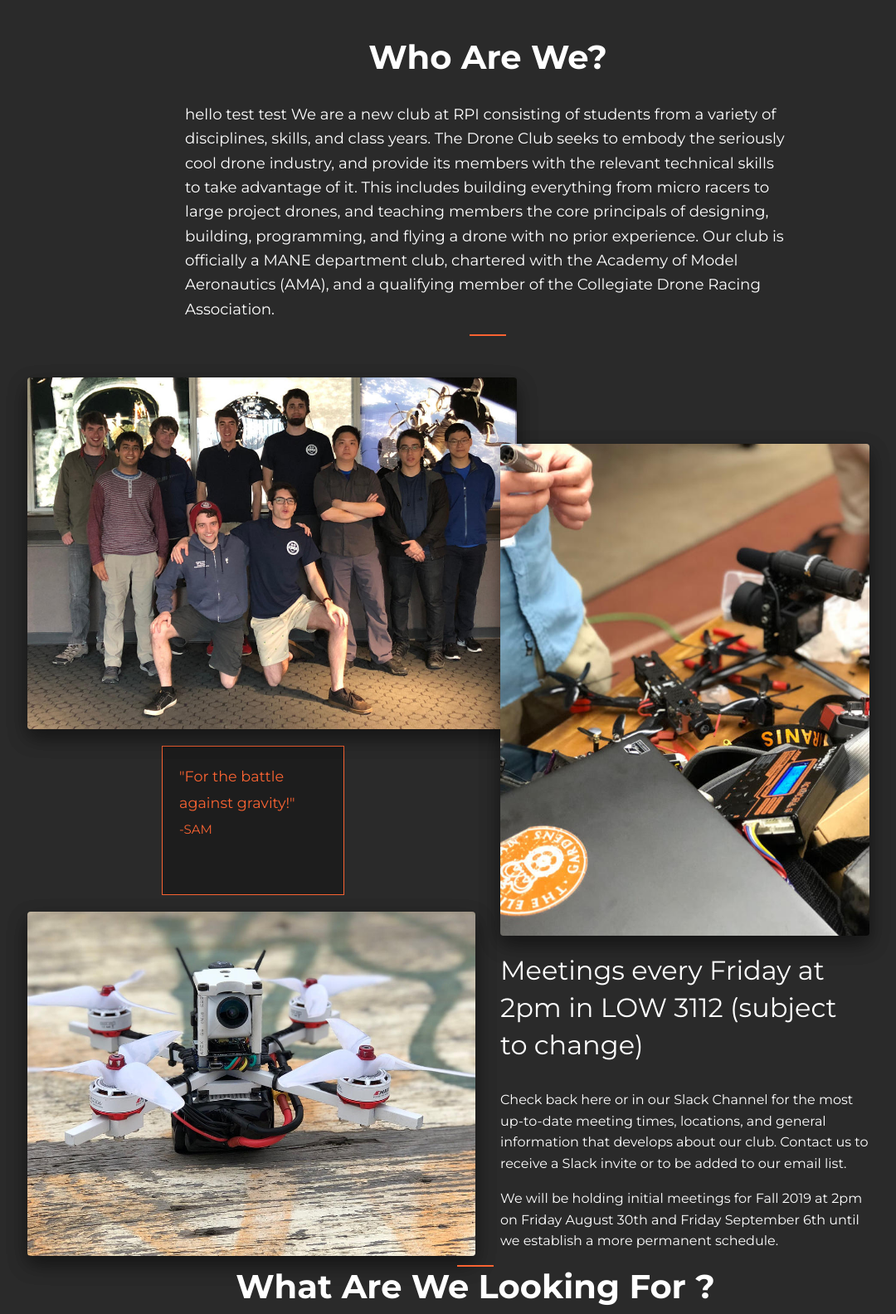
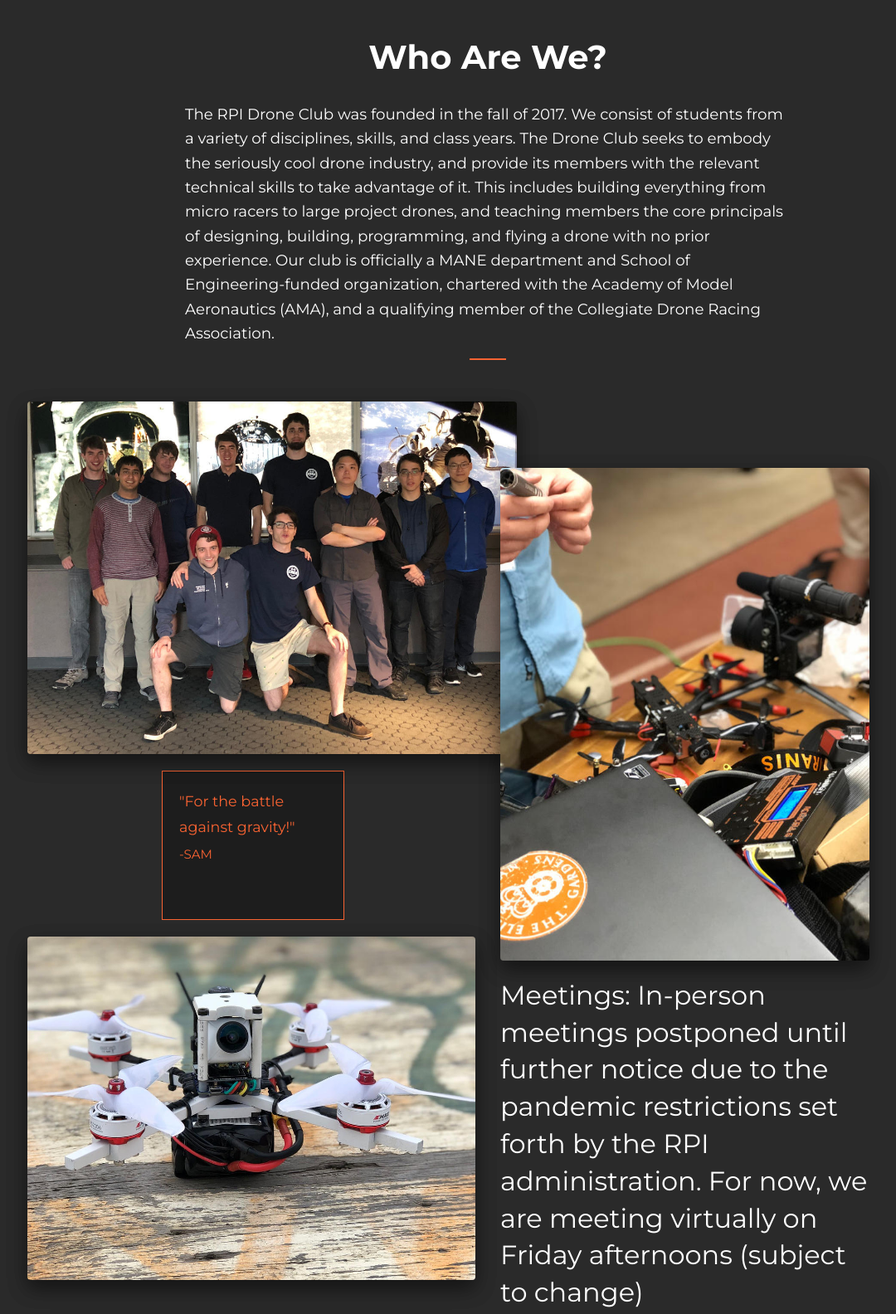
Before and after one commit to RPI-Drone-Club/rpidrone.club, a plain HTML site: page index.html in a window 1280 px wide. Shown: the part 1280-2864 px from the top of the page at 83% size, without its empty margins (52-1132 px from the left). Drawn offline with nearby package versions, Linux system fonts and the light colour scheme.

Commit message:
Add files via upload

```diff
--- a/index.html
+++ b/index.html
@@ -51,10 +51,10 @@
                   <div class="col-md-8 offset-md-2 text-center">
                       <h2 class="title">Who Are We?</h2>
                       <p class="description">
-			      hello test test
-                        We are a new club at RPI consisting of students from a variety of disciplines, skills, and class years. The Drone Club seeks to embody the seriously cool drone industry,
+
+                        The RPI Drone Club was founded in the fall of 2017. We consist of students from a variety of disciplines, skills, and class years. The Drone Club seeks to embody the seriously cool drone industry,
                         and provide its members with the relevant technical skills to take advantage of it. This includes building everything from micro racers to large project drones, and teaching members the core principals of designing, building, programming, and flying a drone with no prior experience.
-                        Our club is officially a MANE department club, chartered with the Academy of Model Aeronautics (AMA), and a qualifying member of the Collegiate Drone Racing Association.
+                        Our club is officially a MANE department and School of Engineering-funded organization, chartered with the Academy of Model Aeronautics (AMA), and a qualifying member of the Collegiate Drone Racing Association.
 
                       </p>
                   </div>
@@ -81,9 +81,9 @@
                           <div class="image-container image-r img-vert">
                               <img src="img/Adhikara4.jpg" alt="" class="rounded img-fluid img-raised img-vert">
                           </div>
-                          <h3>Meetings every Friday at 2pm in LOW 3112 (subject to change)</h3>
+                          <h3>Meetings: In-person meetings postponed until further notice due to the pandemic restrictions set forth by the RPI administration. For now, we are meeting virtually on Friday afternoons (subject to change)</h3>
                           <p>
-                             Check back here or in our Slack Channel for the most up-to-date meeting times, locations,
+                             Please join our Slack Channel for the most up-to-date meeting times, locations,
                              and general information that develops about our club. Contact us to receive a Slack invite or to be added to our email list.
                           </p>
                           <p>
@@ -323,7 +323,7 @@
               <div class="row">
                   <div class="col-lg-6 text-center offset-lg-3 col-md-8 offset-md-2">
                       <form action="/club/contact" method="post">
-                        <p class="description">Send us a quick message!</p>
+                        <p class="description">Send us a quick message! If you don't hear back, email officers <a target="_blank" href="https://info.rpi.edu/directory-search/kazmea2">Andrew Kazmer</a> or <a a target="_blank" href="https://info.rpi.edu/directory-search/jinr3">Adam jin</a>. </p>
                         <div class="input-group form-group-no-border input-lg">
                             <input type="text" class="form-control" name="name" placeholder="Name..." required>
                         </div>
```
Also changed, not shown: 1 other file.
